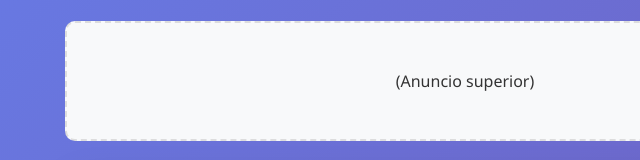
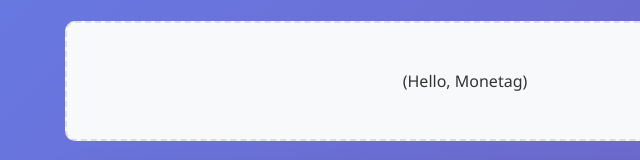
Before and after one commit to Fenix17650/calculadora-freelance, a plain HTML site: page index.html in a window 1280 px wide. Shown: the part 152-312 px from the top of the page, 175-815 px from the left. Drawn offline with Linux system fonts and the light colour scheme.

Commit message:
Update index.html

```diff
--- a/index.html
+++ b/index.html
@@ -57,7 +57,7 @@
     </div>
 
     <!-- Banner superior (placeholder; Monetag mostrará anuncios una vez que cargue su script) -->
-    <div class="ad-banner"><div id="monetag-banner-top">(Anuncio superior)</div></div>
+    <div class="ad-banner"><div id="monetag-banner-top">(Hello, Monetag)</div></div>
 
     <div class="calculator-card">
       <form id="priceCalculator" novalidate>
```
